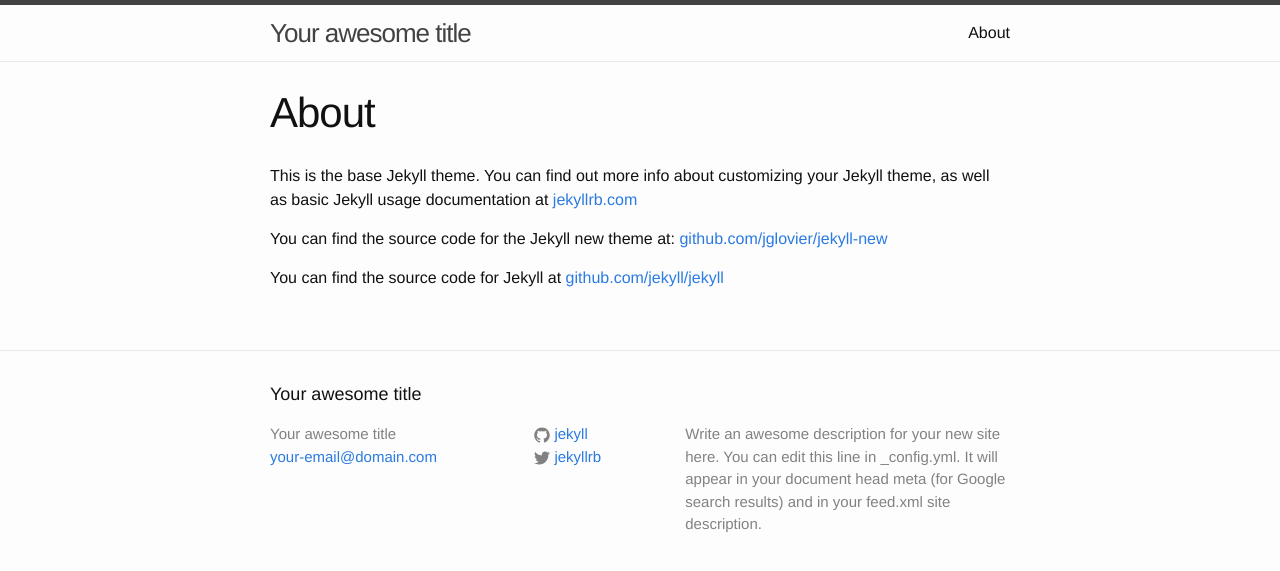
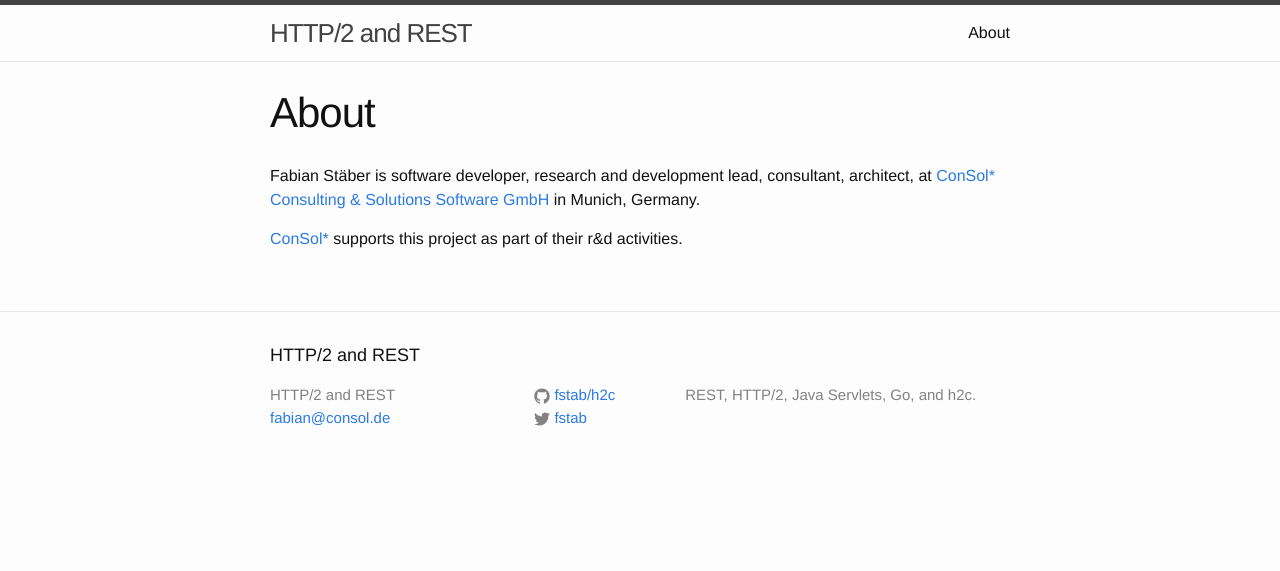
Before and after one commit to fstab/h2c, a Jekyll site: the page built from about.md, in a window 1280 px wide. Shown: the top 571 px of the page. Built offline with Jekyll 4.4.1, drawn with Linux system fonts in a browser that asks for light colours.

Commit message:
HTTP/2 Hello, World!

```diff
--- a/_config.yml
+++ b/_config.yml
@@ -1,14 +1,13 @@
 # Site settings
-title: Your awesome title
-email: your-email@domain.com
+title: HTTP/2 and REST
+email: fabian@consol.de
 description: > # this means to ignore newlines until "baseurl:"
-  Write an awesome description for your new site here. You can edit this
-  line in _config.yml. It will appear in your document head meta (for
-  Google search results) and in your feed.xml site description.
+  REST, HTTP/2, Java Servlets, Go, and h2c.
 baseurl: "/h2c" # the subpath of your site, e.g. /blog/
-url: "http://yourdomain.com" # the base hostname & protocol for your site
-twitter_username: jekyllrb
-github_username:  jekyll
+# url: "https://fstab.github.io" # the base hostname & protocol for your site
+url: "http://192.168.59.103:4000"
+twitter_username: fstab
+github_username:  fstab/h2c
 
 # Build settings
 markdown: kramdown
--- a/about.md
+++ b/about.md
@@ -4,8 +4,6 @@ title: About
 permalink: /about/
 ---
 
-This is the base Jekyll theme. You can find out more info about customizing your Jekyll theme, as well as basic Jekyll usage documentation at [jekyllrb.com](http://jekyllrb.com/)
+Fabian Stäber is software developer, research and development lead, consultant, architect, at [ConSol* Consulting & Solutions Software GmbH](http://www.consol.com) in Munich, Germany.
 
-You can find the source code for the Jekyll new theme at: [github.com/jglovier/jekyll-new](https://github.com/jglovier/jekyll-new)
-
-You can find the source code for Jekyll at [github.com/jekyll/jekyll](https://github.com/jekyll/jekyll)
+[ConSol*](http://www.consol.com) supports this project as part of their r&d activities.
```
Also changed, not shown: _posts/2015-06-02-welcome-to-jekyll.markdown (deleted, +0 -25 lines), _posts/2015-06-07-http2-hello-world.markdown (added, +114 -0 lines), Gemfile.lock, assets/2015-06-05-rest-service-in-chrome.png (added), assets/2015-06-05-rest-service-in-h2c.png (added).
